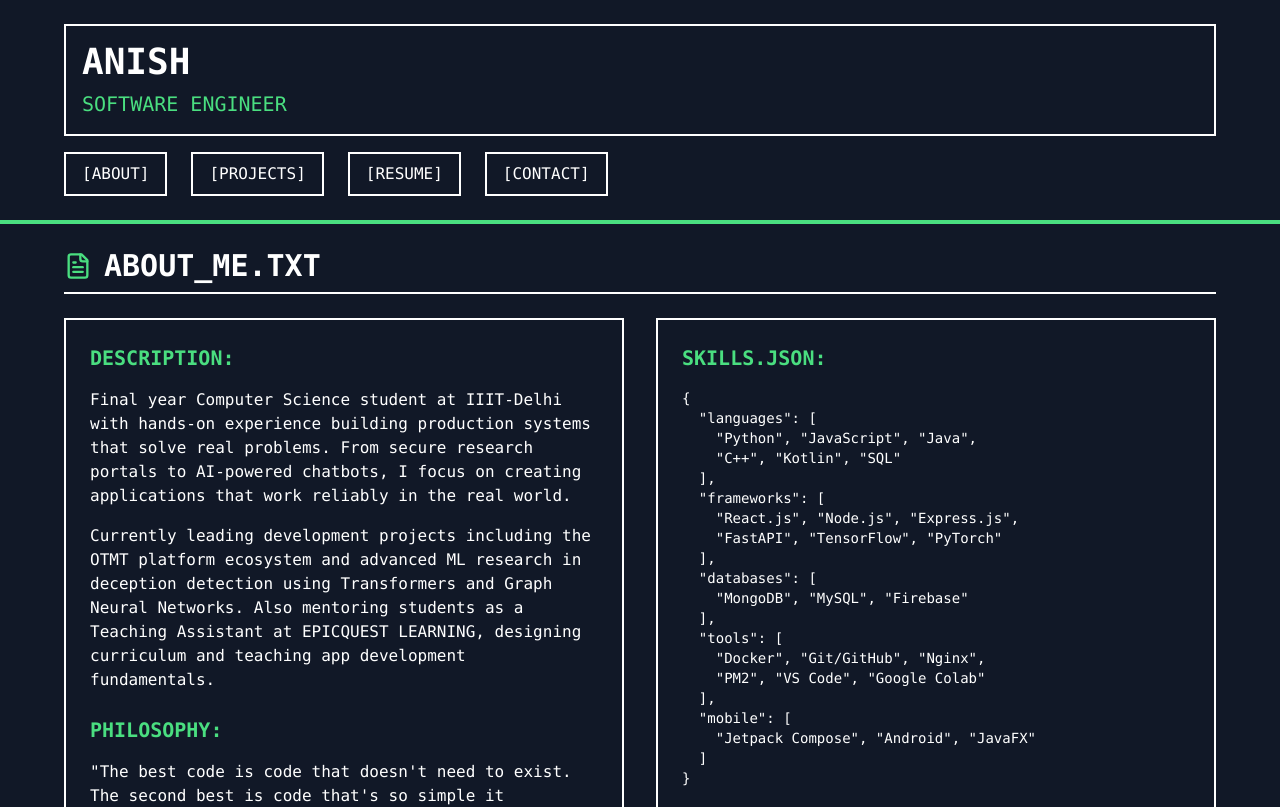
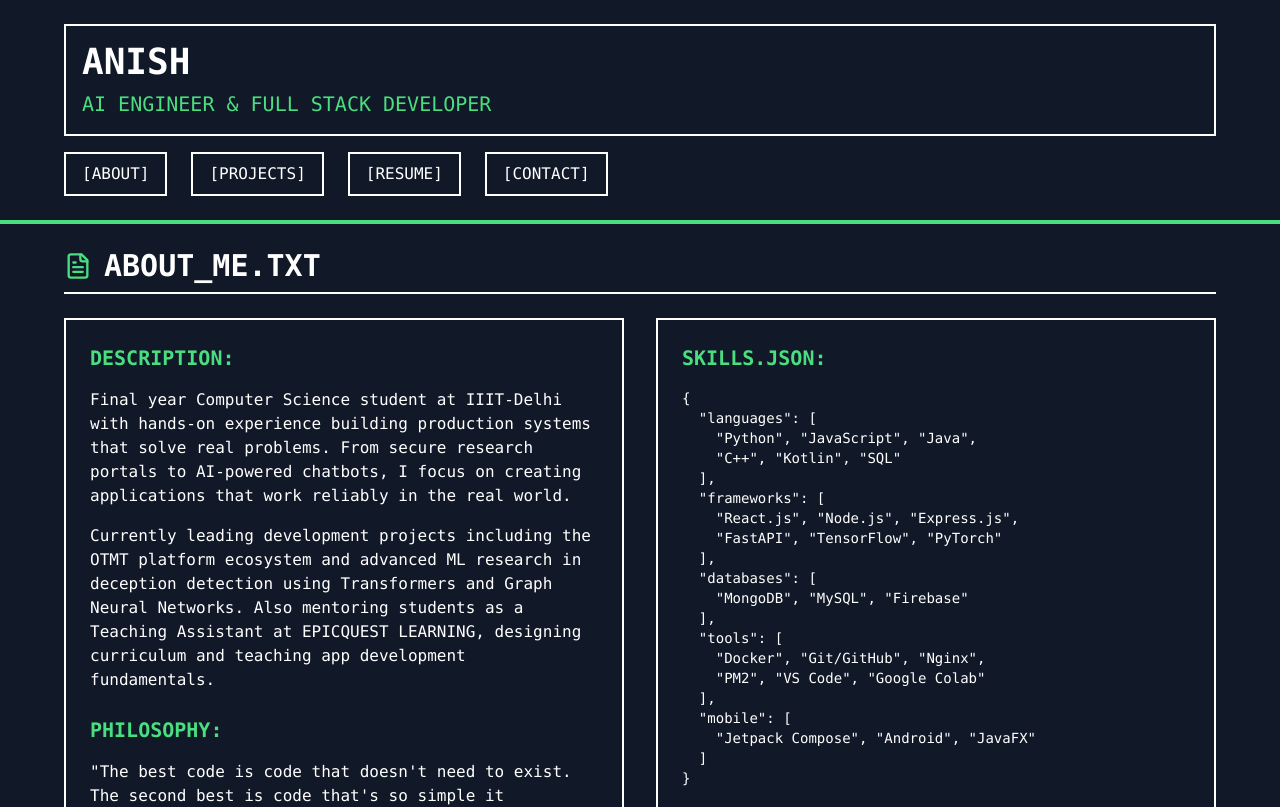
Before and after one commit to devan1shX/Anish-Portfolio, a Next.js app: page / in a window 1280 px wide. Shown: the top 807 px of the page. Built offline with nearby package versions, Linux system fonts and the light colour scheme.

Commit message:
Update page.tsx

```diff
--- a/app/page.tsx
+++ b/app/page.tsx
@@ -254,7 +254,7 @@ export default function Portfolio() {
           <div className="border-2 border-white p-3 md:p-4 mb-4">
             <h1 className="text-2xl md:text-4xl font-bold mb-2 ">ANISH</h1>
             <p className="text-base md:text-xl text-green-400 ">
-              SOFTWARE ENGINEER
+              AI ENGINEER & FULL STACK DEVELOPER
             </p>
           </div>
           <nav className="flex flex-col sm:flex-row gap-3 md:gap-6">
```
